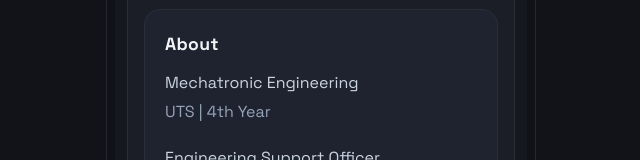
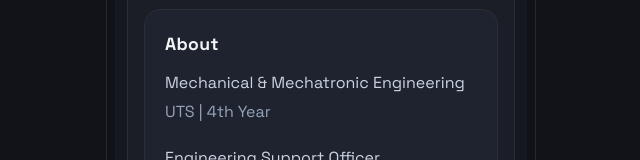
Before and after one commit to MaxIlcesin/MaxIlcesin.github.io, a plain HTML site: page index.html in a window 1280 px wide. Shown: the part 257-417 px from the top of the page, without its empty margins (319-959 px from the left). Drawn offline with Linux system fonts and the light colour scheme.

Commit message:
Add files via upload
made is say mechanical & mechatronic eng

```diff
--- a/index.html
+++ b/index.html
@@ -11,7 +11,7 @@
   </head>
   <body class="gjs-t-body cls-f5s5da" id="ilrp"><main class="profile-page-wrapper" id="iobby"><div class="phone-frame" id="itz5j"><div class="inner-frame" id="ihboi"><header class="header-card"><div class="header-content"><div class="avatar-wrapper"><img src="https://cdn.grapesjs.com/workspaces/cmmycfdti71ehwdypada4si4z/assets/6540a858-15cf-48ca-b1a4-c68b4b3b2421__headshot.jpg" alt="Profile photo" width="84" height="84" id="iy2vj" class="avatar-image"/></div><div class="name-block"><h1 class="gjs-t-h1 display-name" id="izdyn">
                 Max Ilcesin
-              </h1></div></div></header><section class="about-card"><div class="about-content"><h2 class="about-heading">About</h2><p id="iodbk" class="degree-line single-line-bio">Mechatronic Engineering</p><p class="university-year-line" id="ina45">
+              </h1></div></div></header><section class="about-card"><div class="about-content"><h2 class="about-heading">About</h2><p id="iodbk" class="degree-line single-line-bio">Mechanical & Mechatronic Engineering</p><p class="university-year-line" id="ina45">
               UTS | 4th Year
             </p><p id="ia5bv" class="role-line single-line-bio">
               Engineering Support Officer
```
